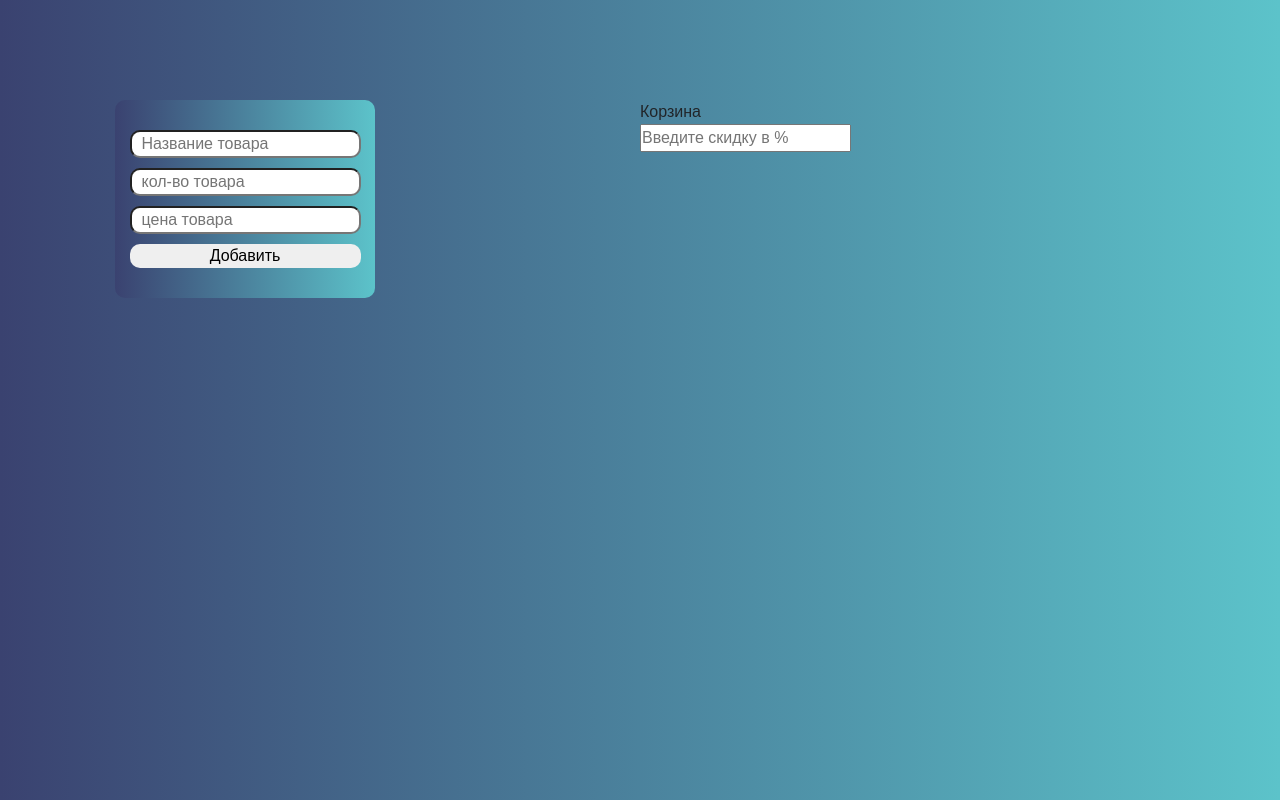
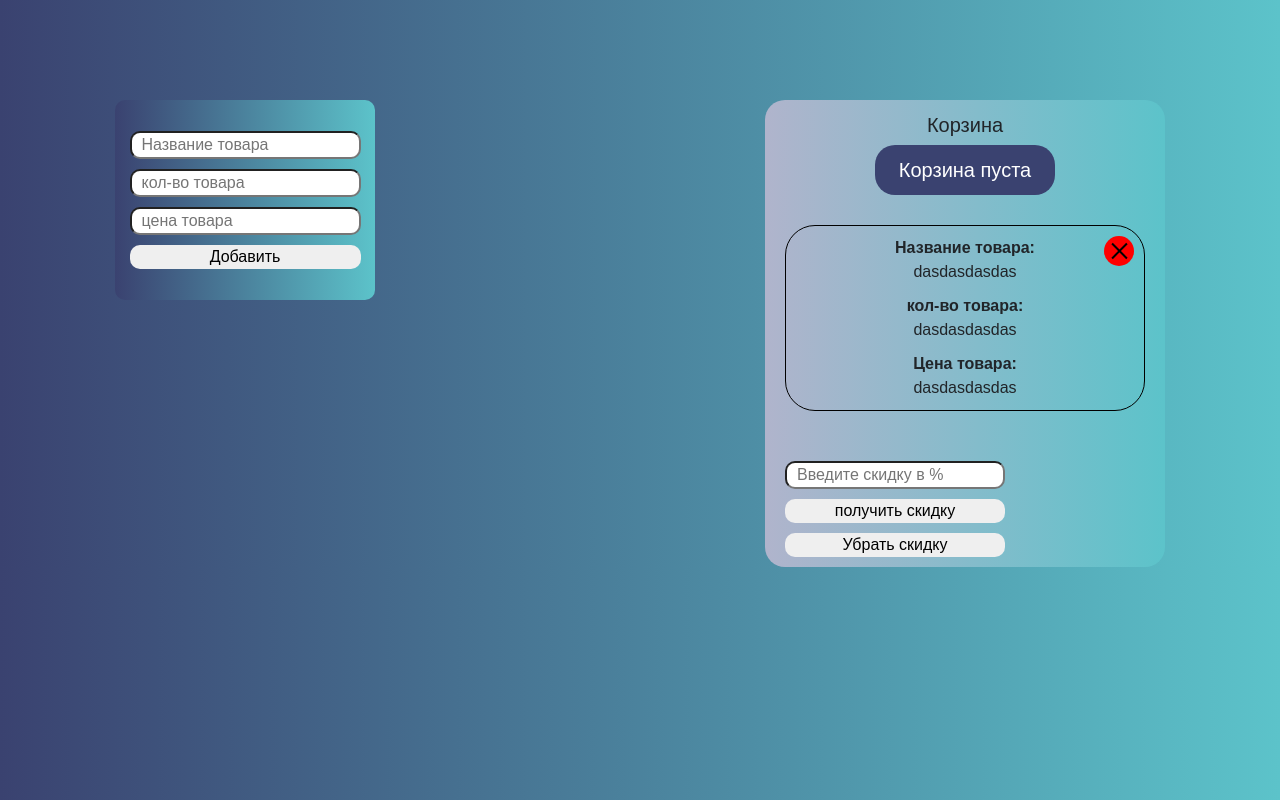
Before and after one commit to GuyFromEkb/cartv2, a website: page src/index.html in a window 1280 px wide. Drawn offline with nearby package versions, Linux system fonts and the light colour scheme; files that its build step writes are made by us from their sources.

Commit message:
закончил с дизайном

```diff
--- a/src/index.html
+++ b/src/index.html
@@ -21,11 +21,40 @@
 
 			<div class="cart">
 				<div class="cart__title">Корзина</div>
-				<div class="cart__wrap"></div>
+				<div class="cart__empty">
+					<p>Корзина пуста</p>
+				</div>
+
+				<div class="cart__wrap">
+
+					<div class="item">
+                        <div class="item__close"></div>
+						<div class="item__name">
+							<p>Название товара:</p>
+							<span>dasdasdasdas</span>
+						</div>
+						<div class="item__count">
+							<p>кол-во товара:</p>
+							<span>dasdasdasdas</span>
+						</div>
+						<div class="item__price">
+							<p>Цена товара:</p>
+							<span>dasdasdasdas</span>
+						</div>
+					</div>
+
+
+
+
+
+				</div>
+
 				<div class="cart__discount">
 					<form action="" class="form-discount">
-                        <input placeholder="Введите скидку в %" type="number">
-                    </form>
+						<input placeholder="Введите скидку в %" type="number" />
+						<button>получить скидку</button>
+					</form>
+					<button>Убрать скидку</button>
 				</div>
 			</div>
 		</div>
--- a/src/sass/style.scss
+++ b/src/sass/style.scss
@@ -26,7 +26,8 @@ body {
 	max-width: 1050px;
 	margin: 0 auto;
 	display: grid;
-	grid-template-columns: 1fr 1fr;
+	grid-template-columns: 300px 1fr;
+    gap: 200px;
 }
 
 .window {
@@ -36,7 +37,8 @@ body {
 	align-items: center;
 
 	background: linear-gradient(90deg, #3a4270, #5cc3ca);
-	max-width: 260px;
+	width: 260px;
+    height: 200px;
 	border-radius: 10px;
 }
 .form-item {
@@ -52,3 +54,108 @@ body {
 		padding: 0 10px;
 	}
 }
+.cart {
+    border-radius:20px;
+    justify-self: end;
+    width: 400px;
+	background: linear-gradient(90deg, #b0b4cc, #5cc3ca);
+    padding: 10px 20px;
+}
+.cart__title {
+    text-align: center;
+    font-size: 20px;
+}
+.cart__empty {
+
+    margin: auto;
+    margin-top: 5px;
+    background:#3a4270;
+    color: #fff;
+    height: 50px;
+    width: 50%;
+    border-radius:20px;
+    p{
+        padding-top: 10px;
+
+        font-size: 20px;
+
+        text-align: center;
+    }
+}
+.cart__wrap {
+    margin-top: 30px;
+    display: flex;
+    flex-direction: column;
+    gap: 10px;
+}
+.cart__discount {
+    margin-top: 50px;
+    display: flex;
+    flex-direction: column;
+    gap: 10px;
+    button {
+		max-width: 220px;
+		border-radius: 10px;
+	}
+}
+.form-discount {
+    display: flex;
+    flex-direction: column;
+    gap: 10px;
+    input,
+	button {
+		max-width: 220px;
+		border-radius: 10px;
+	}
+	input {
+		padding: 0 10px;
+	}
+}
+.item {
+    position: relative;
+    border-radius: 30px;
+    padding: 10px 40px;
+    border: 1px solid black;
+    display: flex;
+    flex-direction: column;
+    gap: 10px;
+    p{
+        text-align: center;
+        font-weight: 600;
+    }
+    span{
+        display: block;
+        text-align: center;
+        word-wrap: break-word;
+    }
+}
+.item__close{
+    cursor: pointer;
+    right: 10px;
+    top: 10px;
+    position: absolute;
+    border-radius: 50%;
+    background: red;
+    height: 30px;
+    width: 30px;
+    &::after,&::before{
+        top: 14px;
+        left: 5px;
+        position: absolute;
+        content: "";
+        width: 70%;
+        height: 2px;
+        background:black;
+        transform: rotate(45deg);
+    }
+    &::before{
+        transform: rotate(-45deg);
+    }
+
+}
+.item__name {
+}
+.item__count {
+}
+.item__price {
+}
```
Also changed, not shown: dist/css/style.min.css, dist/index.html.
